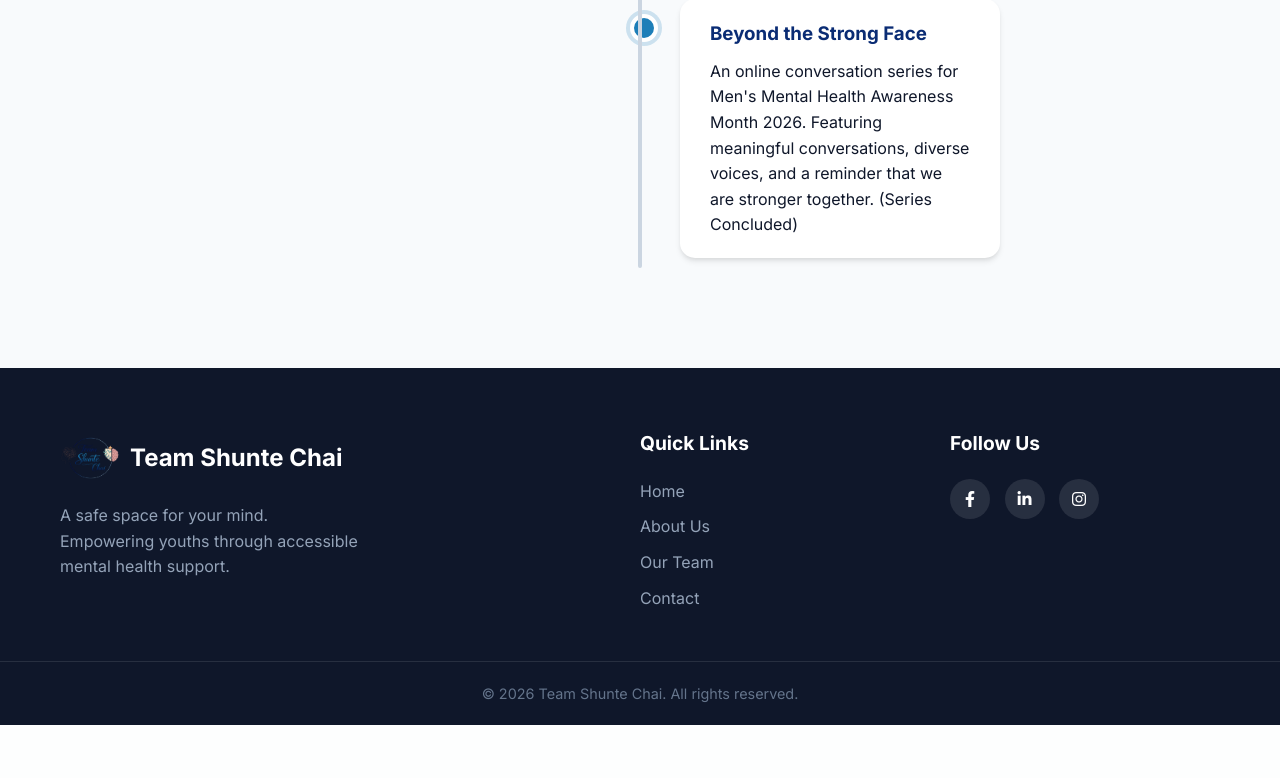
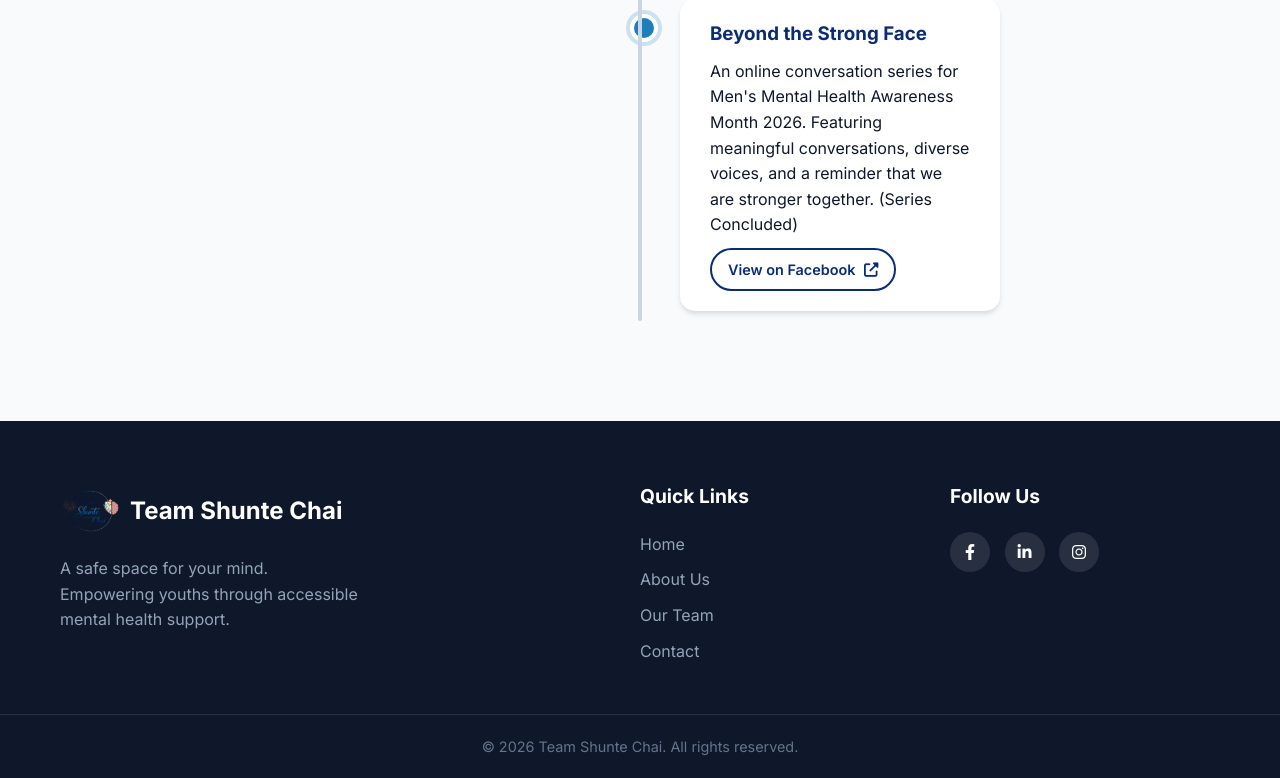
Before and after one commit to Sreezon23/team-shunte-chai, a Django app: page / in a window 1280 px wide. Shown: the part 2491-3269 px from the top of the page. Before the commit the page ends 3216 px from the top, so only its background shows below. Run offline with Django 5.2, Linux system fonts and the light colour scheme; some libraries are stand-ins or nearby versions.

Commit message:
Add Facebook link to Beyond the Strong Face section

```diff
--- a/templates/home.html
+++ b/templates/home.html
@@ -75,6 +75,7 @@
                 <div class="timeline-content">
                     <h3>Beyond the Strong Face</h3>
                     <p>An online conversation series for Men's Mental Health Awareness Month 2026. Featuring meaningful conversations, diverse voices, and a reminder that we are stronger together. (Series Concluded)</p>
+                    <a href="https://www.facebook.com/share/p/172PBj8V83/" target="_blank" class="btn btn-secondary btn-sm" style="margin-top: 10px; display: inline-block;">View on Facebook <i class="fas fa-external-link-alt" style="margin-left: 5px;"></i></a>
                 </div>
             </div>
         </div>
```
